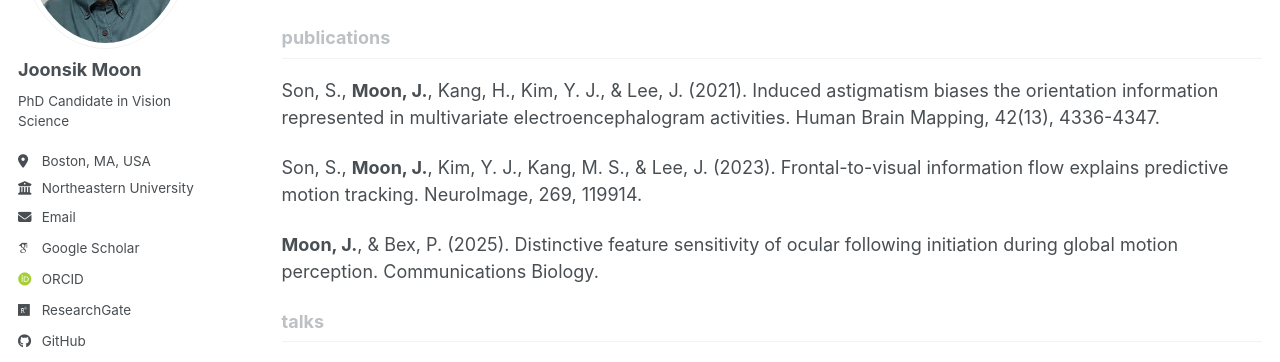
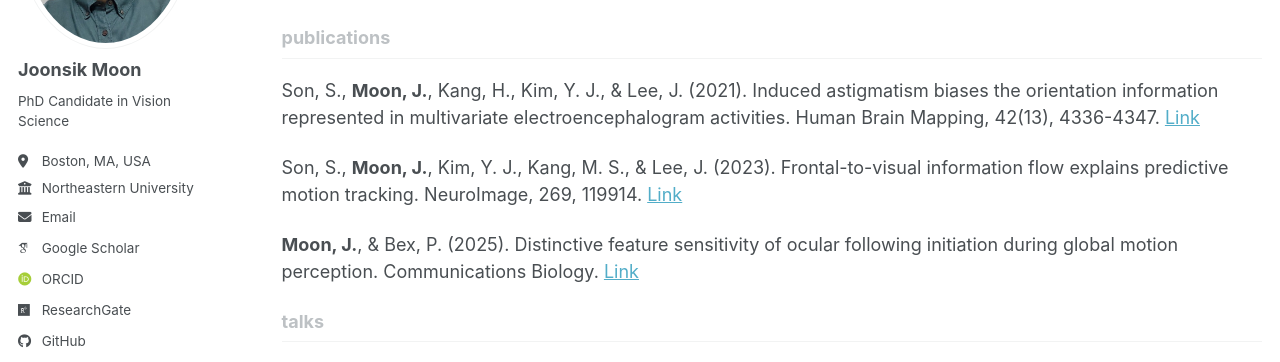
Before and after one commit to jmoon99/jmoon99.github.io, a Jekyll site: the page built from _pages/collection-archive.html, in a window 1280 px wide and 1221 px high. Shown: the part 278-640 px from the top of the window. Built offline with Jekyll 4.4.1, drawn with Linux system fonts in a browser that asks for light colours; some web fonts are replaced; a script bundle is joined from its source files by our own code; library files that are not in the unit come from our copies.

Commit message:
Update publications layout

```diff
--- a/_includes/archive-single.html
+++ b/_includes/archive-single.html
@@ -53,6 +53,9 @@
                 | replace: "Moon, J.", "<strong>Moon, J.</strong>" %}
               {{ citation_bold }}
             {% endif %}
+            {% if post.paperurl %}
+              <a href="{{ post.paperurl }}">Link</a>
+            {% endif %}
           </p>
 
         {% elsif post.date %}
```
